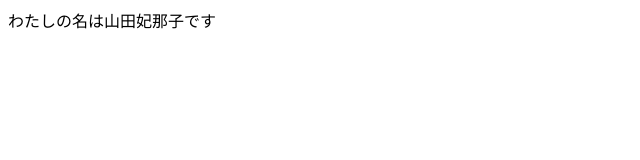
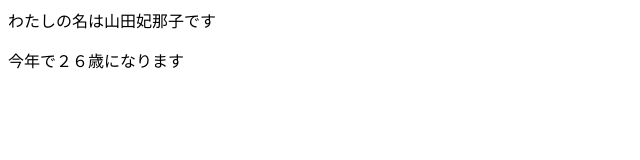
Before and after one commit to hinapin/git-test3, a plain HTML site: page index.html in a window 1280 px wide. Shown: the whole page, without its empty margins (0-640 px from the left). Drawn offline with Linux system fonts and the light colour scheme.

Commit message:
Update index.html

```diff
--- a/index.html
+++ b/index.html
@@ -1 +1,2 @@
 <p>わたしの名は山田妃那子です</p>
+<p>今年で２６歳になります</p>
```
